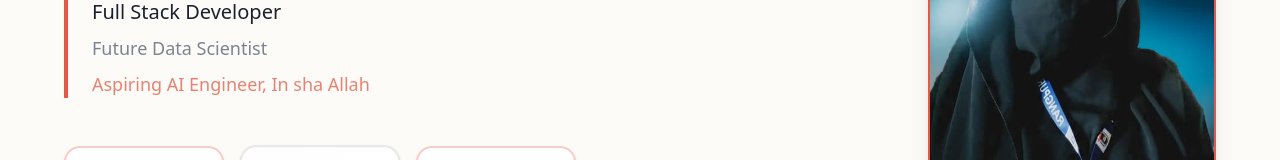
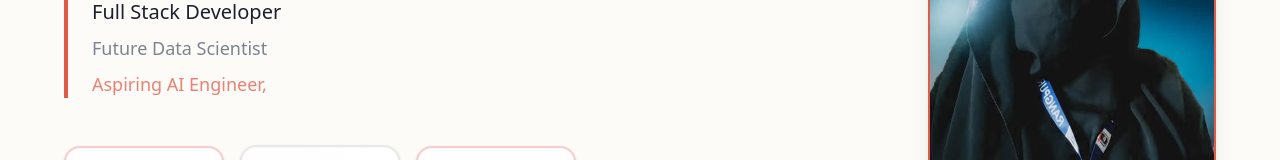
Before and after one commit to mouislambd/portfolio, a Next.js app: page / in a window 1280 px wide. Shown: the part 378-538 px from the top of the page. Built offline with nearby package versions, Linux system fonts and the light colour scheme; a web font is replaced by a local one.

Commit message:
hero section updated

```diff
--- a/components/Education.tsx
+++ b/components/Education.tsx
@@ -96,7 +96,7 @@ export default function Education() {
                                 ))}
                             </div>
                             <p className="font-mono text-xs text-[#E05A47] mt-2">
-                                2023 — 2027 (In sha Allah)
+                                2023 — 2027 (Expected)
                             </p>
                         </div>
                     </div>
--- a/components/Hero.tsx
+++ b/components/Hero.tsx
@@ -103,7 +103,7 @@ export default function Hero() {
                             transition={{ duration: 3, repeat: Infinity, delay: 1 }}
                             className="text-[#E05A47]/80 text-base sm:text-lg cursor-default"
                         >
-                            Aspiring AI Engineer, In sha Allah
+                            Aspiring AI Engineer,
                         </motion.span>
                     </motion.div>
 
```
